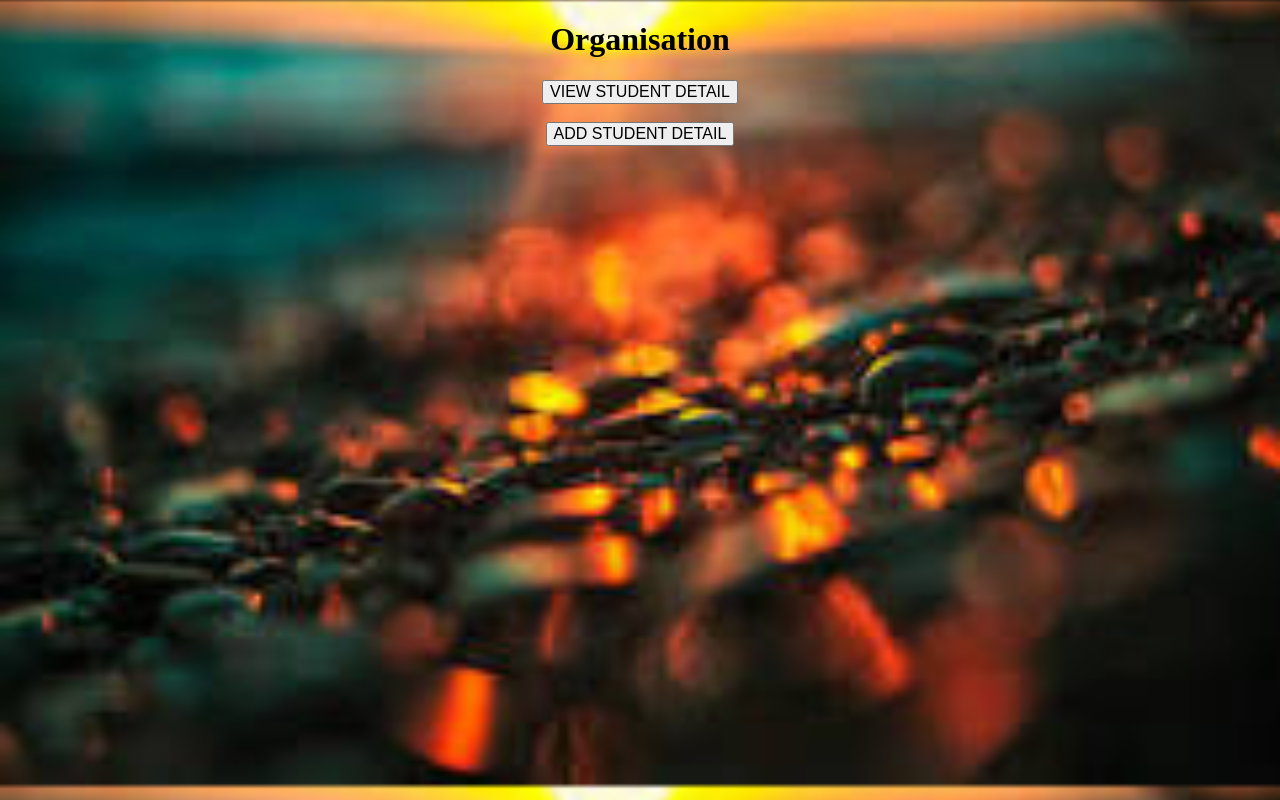
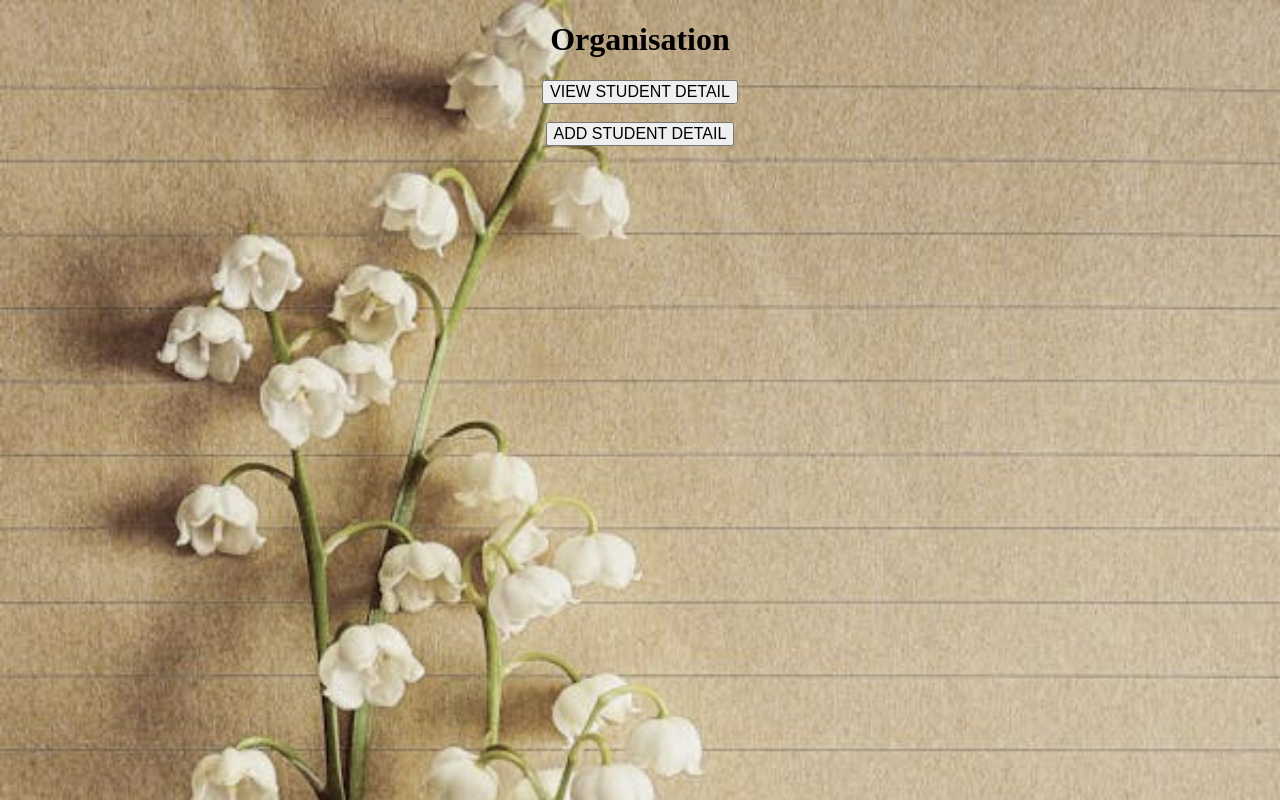
Before and after one commit to PDP-DK/Login-page, a plain HTML site: page index.html in a window 1280 px wide. Drawn offline with Linux system fonts and the light colour scheme.

Commit message:
flower.jpeg

```diff
--- a/index.css
+++ b/index.css
@@ -1,4 +1,5 @@
 body{
-    background-image: url(./bg.jpg);
+    background-image: url("./flower.jpeg");
     background-size: cover;
+
 }
```
Also changed, not shown: flower.jpeg (added).
